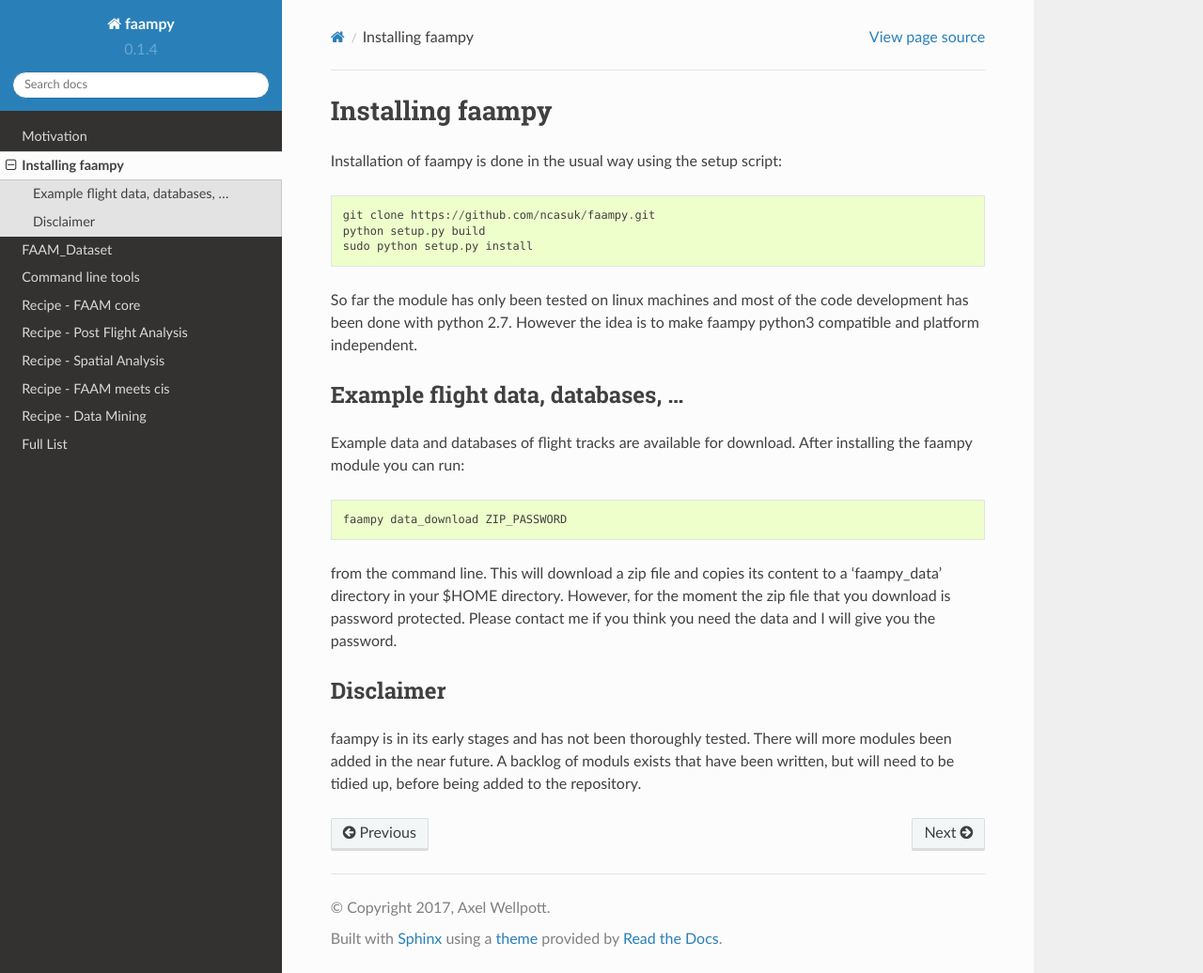
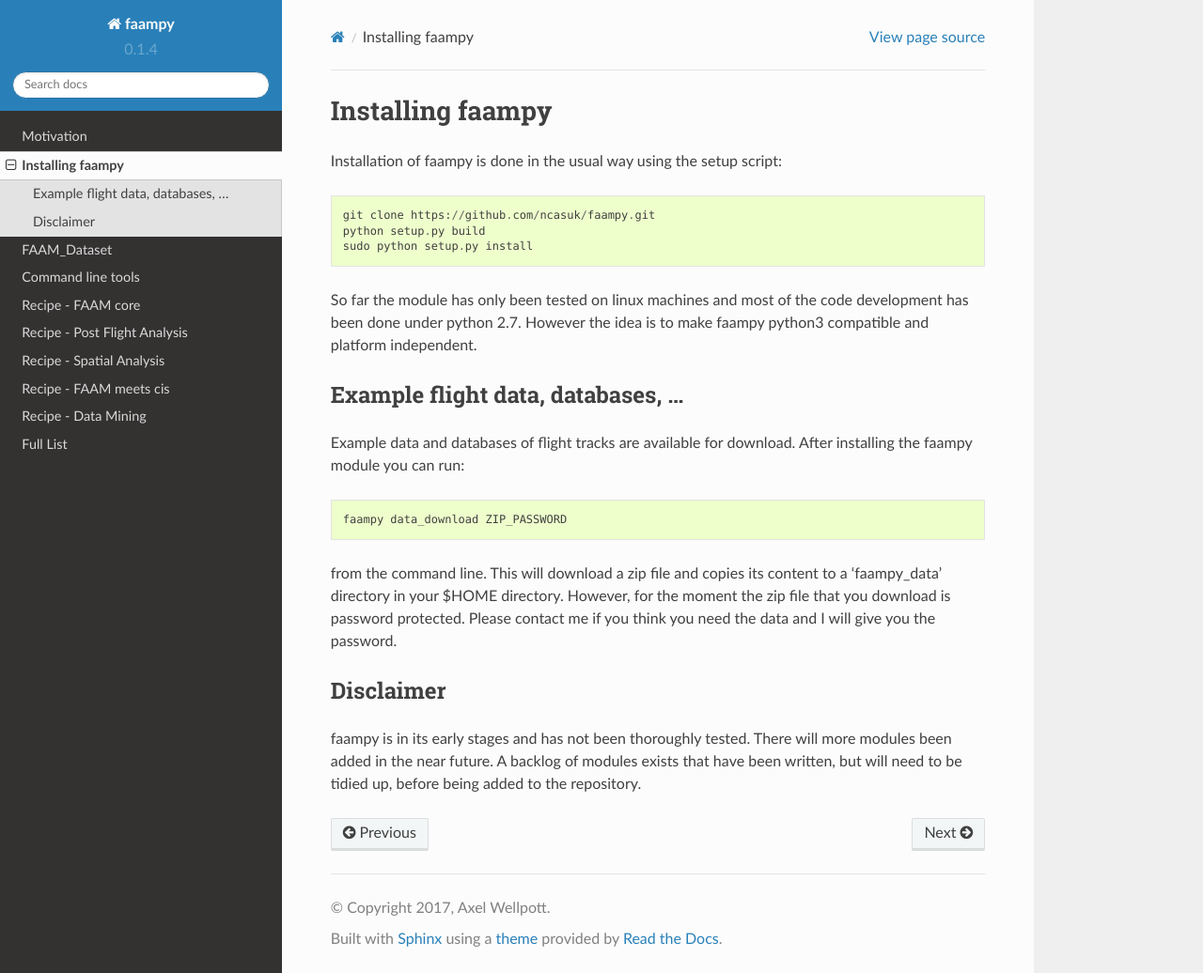
Before and after one commit to ncasuk/faampy, a Sphinx documentation site: the page built from docs/installation.rst, in a window 1280 px wide and 1036 px high. Shown: the whole window at 94% size. Built offline with Sphinx 7.4.7 and the Read the Docs theme 2.0.0, drawn with Linux system fonts in a browser that asks for light colours.

Commit message:
Typos in documentation fixed

```diff
--- a/docs/installation.rst
+++ b/docs/installation.rst
@@ -8,7 +8,7 @@ Installation of faampy is done in the usual way using the setup script::
     python setup.py build
     sudo python setup.py install
 
-So far the module has only been tested on linux machines and most of the code development has been done with python 2.7. However the idea is to make faampy python3 compatible and platform independent.
+So far the module has only been tested on linux machines and most of the code development has been done under python 2.7. However the idea is to make faampy python3 compatible and platform independent.
 
 
 Example flight data, databases, ...
@@ -24,4 +24,4 @@ from the command line. This will download a zip file and copies its content to a
 Disclaimer
 ----------
 
-faampy is in its early stages and has not been thoroughly tested. There will more modules been added in the near future. A backlog of moduls exists that have been written, but will need to be tidied up, before being added to the repository.
+faampy is in its early stages and has not been thoroughly tested. There will more modules been added in the near future. A backlog of modules exists that have been written, but will need to be tidied up, before being added to the repository.
--- a/docs/intro.rst
+++ b/docs/intro.rst
@@ -2,4 +2,4 @@
 Motivation
 ==========
 
-The faampy repository contains a number of python modules and scripts that handle data from the `FAAM <http://www.faam.ac.uk/>`_ aircraft. The goal of faampy is it to provide useful and stable tools that deals with most common tasks. It focuses on general utilities rather than very specific scientific problems. From experience many tasks (data merging, mapping, etc.) are common no matter which background the user has (Aerosol, Chemistry, Cloud Physics, ...). faampy is meant to be for the FAAM community **by** the FAAM community. Therefore users are encouraged to report/fix bugs and send in suggestions for improvments.
+The faampy repository contains a number of python modules and scripts that handle data from the `FAAM <http://www.faam.ac.uk/>`_ aircraft. The goal of faampy is it to provide useful and stable tools that deal with common tasks. It focuses on general utilities rather than analysing specific scientific problems. From experience many tasks (data merging, mapping, etc.) are common no matter which background the user has (Aerosol, Chemistry, Cloud Physics, ...). faampy is meant to be for the FAAM community **by** the FAAM community. Therefore users are encouraged to report/fix bugs and send in suggestions for improvements.
```
